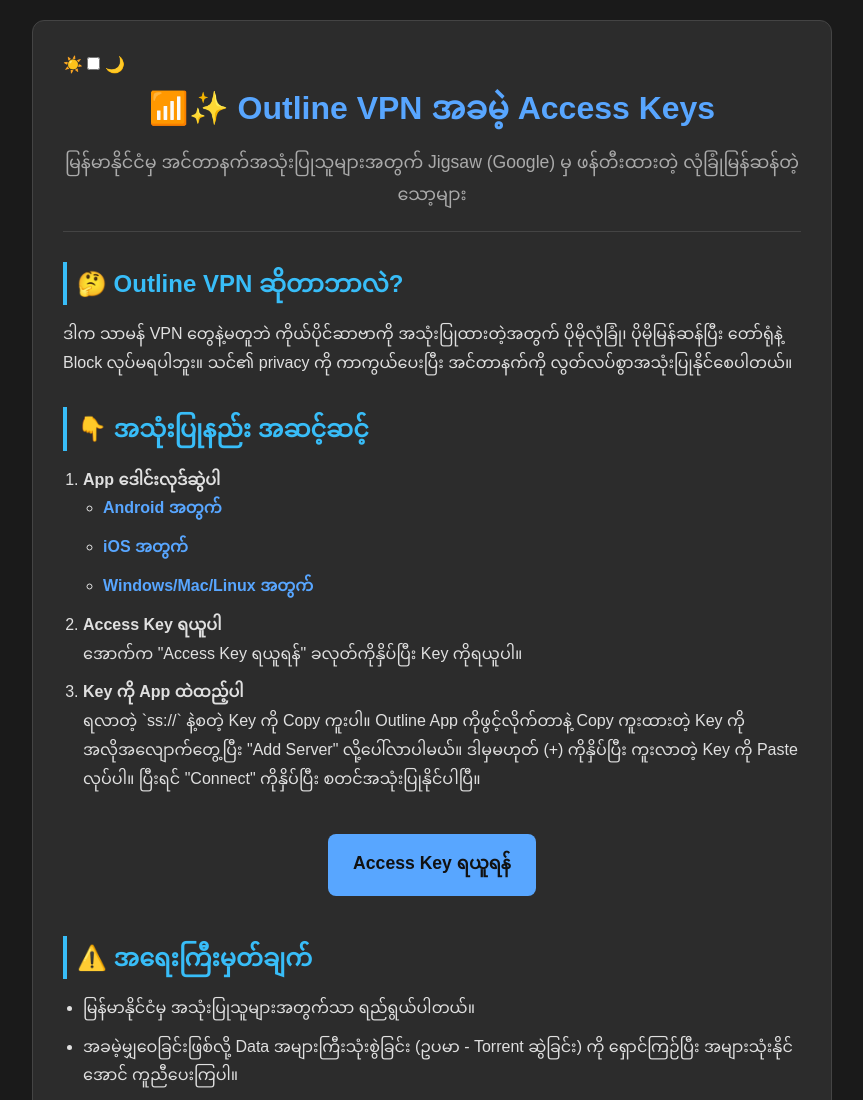
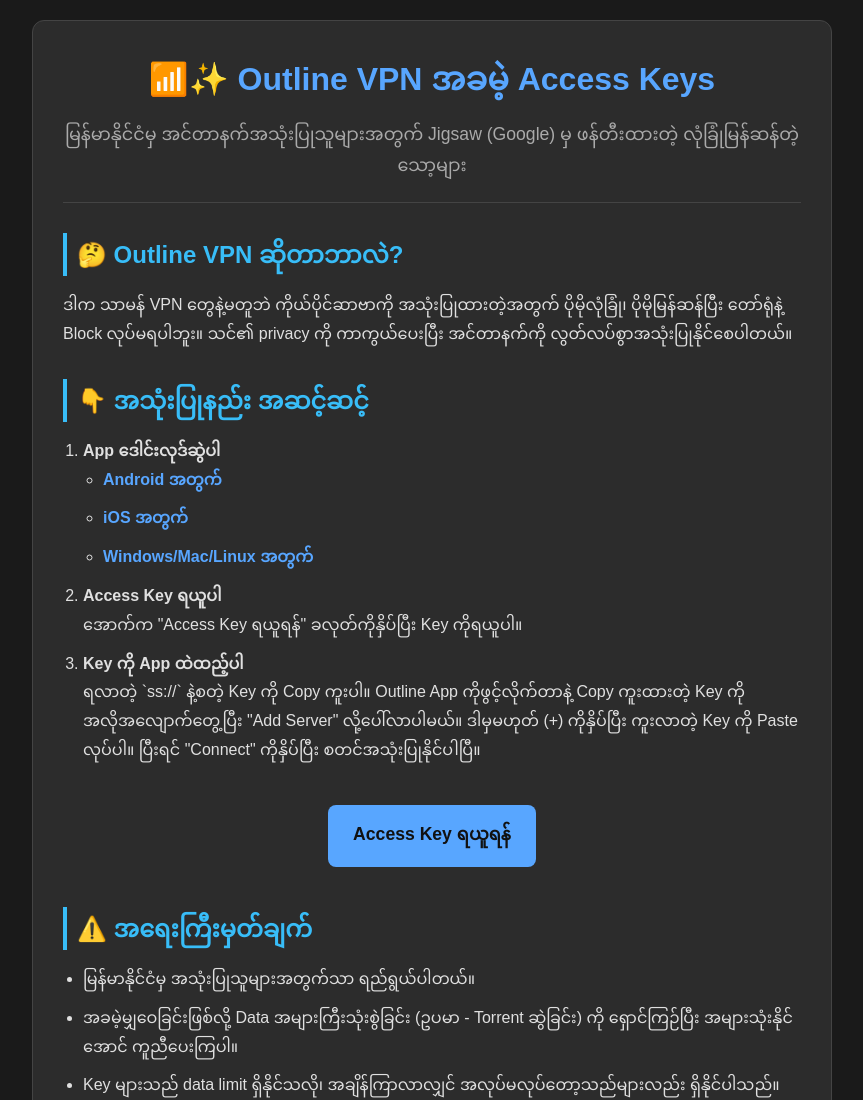
Before and after one commit to cloud207/web, a plain HTML site: page index.html in a window 1280 px wide. Shown: the top 1100 px of the page, without its empty margins (208-1071 px from the left). Drawn offline with Linux system fonts and the light colour scheme; a web font is replaced by a local one.

Commit message:
Update index.html

```diff
--- a/index.html
+++ b/index.html
@@ -10,15 +10,6 @@
 <body>
 
     <div class="container">
-        <div class="theme-switcher">
-            <span>☀️</span>
-            <label class="switch">
-                <input type="checkbox" id="theme-toggle">
-                <span class="slider round"></span>
-            </label>
-            <span>🌙</span>
-        </div>
-
         <header>
             <h1>📶✨ Outline VPN အခမဲ့ Access Keys</h1>
             <p class="subtitle">မြန်မာနိုင်ငံမှ အင်တာနက်အသုံးပြုသူများအတွက် Jigsaw (Google) မှ ဖန်တီးထားတဲ့ လုံခြုံမြန်ဆန်တဲ့သော့များ</p>
```
